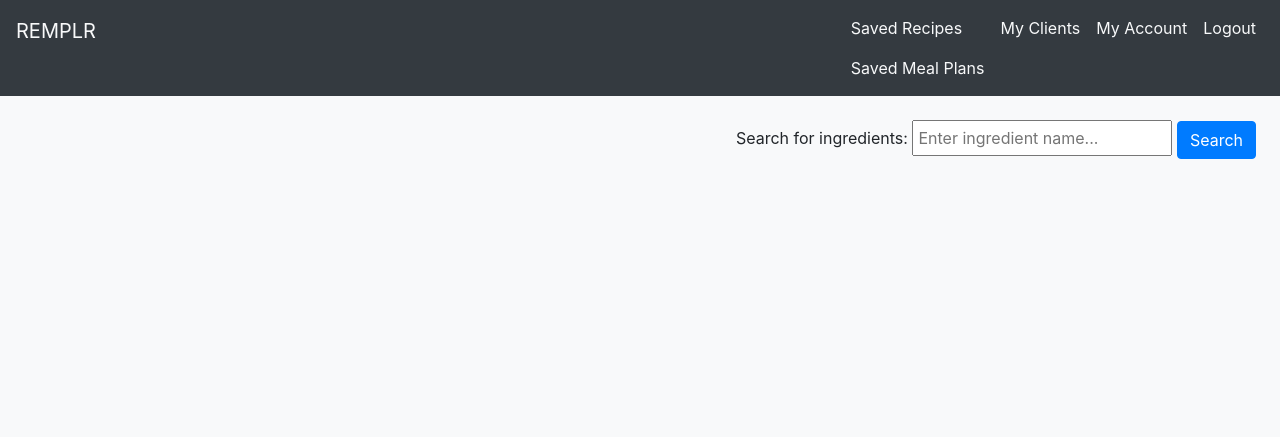
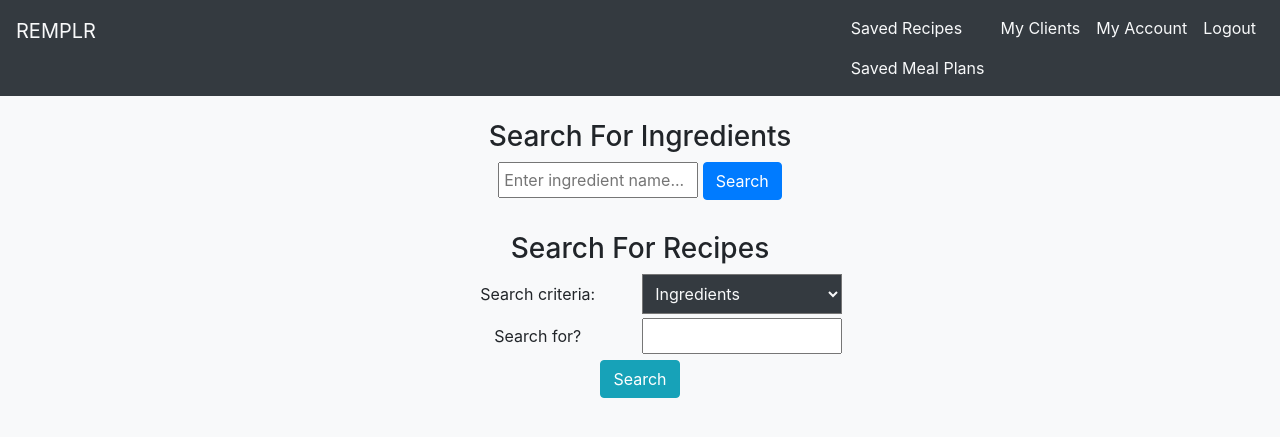
Before and after one commit to himanshuk-dev/REMPLR-1.0, a Flask app: page / in a window 1280 px wide. Shown: the top 437 px of the page. Run offline with Flask 3, Linux system fonts and the light colour scheme; the visitor is signed in with stand-in values (Sample User, id 1); tables that the repository leaves empty hold one stand-in row (values such as "Sample post").

Commit message:
adding recipe search by nutrients / ingredients

```diff
--- a/static/app.css
+++ b/static/app.css
@@ -132,7 +132,7 @@ main {
 
 /*
 ===============
-Search Results
+Ingredient Search Results
 ===============
 */
 
@@ -170,3 +170,16 @@ Search Results
 .like-button.liked {
   color: #ff9800;
 }
+
+/*
+===============
+Recipes Search Inputs/ labels
+===============
+*/
+
+label,
+input[type="text"],
+select {
+  display: inline-block;
+  width: 200px;
+}
--- a/static/app.js
+++ b/static/app.js
@@ -1,8 +1,17 @@
 const base_url = "https://api.spoonacular.com";
 let apiKey = "ac0e17f073af4388a91d75452dfa1051";
 
-// Search bar
-function search() {
-  const searchInput = document.getElementById("searchInput").value;
-  const res = `${base_url}/food/ingredients/search?query=${searchInput}&apiKey=${apiKey}`;
-}
+/** Search for Recipes on homepage **/
+// Show nutrients form when "Nutrients" option is selected
+let searchCriteria = document.getElementById("search_criteria");
+let nutrientsForm = document.getElementById("nutrients_form");
+let searchForm = document.getElementById("search_recipe_form");
+
+searchCriteria.addEventListener("change", function () {
+  if (searchCriteria.value === "nutrients") {
+    nutrientsForm.style.display = "block";
+    searchForm.style.display = "none";
+  } else {
+    nutrientsForm.style.display = "none";
+  }
+});
--- a/templates/index.html
+++ b/templates/index.html
@@ -1,13 +1,13 @@
 {% extends 'base.html' %} {% block title %}REMPLR | Replenish Your Meal{%
 endblock title %} {% block content %}
 
-<!-- Search bar -->
+<!-- Section for Ingredients Search -->
 
 {% if session['nutritionist_id'] or session['client_id']%}
 <section>
-  <div class="text-right p-2 m-3">
+  <div class="text-center p-2 m-3">
+    <h3 for="search_query">Search for ingredients</h3>
     <form method="post" action="/search/ingredients">
-      <label for="search_query">Search for ingredients:</label>
       <input
         class="p-1"
         type="text"
@@ -20,4 +20,59 @@ endblock title %} {% block content %}
   </div>
 </section>
 
+{% endif %} {% if session['nutritionist_id'] %}
+<!-- Section for Recipes search  -->
+
+<section>
+  <div class="text-center p-2 m-3">
+    <h3 for="search_query">Search for Recipes</h3>
+    <form action="/search" method="post">
+      <label for="search_criteria" class="p-1">Search criteria:</label>
+      <select
+        id="search_criteria"
+        name="search_criteria"
+        class="p-2 bg-dark text-light"
+      >
+        <option value="ingredients">Ingredients</option>
+        <option value="nutrients">Nutrients</option>
+      </select>
+      <br />
+      <div id="nutrients_form" style="display: none">
+        <label for="min_carbs" class="p-1">Minimum carbs:</label>
+        <input
+          type="text"
+          id="min_carbs"
+          name="min_carbs"
+          class="p-1"
+          placeholder="required"
+        />
+        <br />
+        <label for="max_carbs" class="p-1">Maximum carbs:</label>
+        <input
+          type="text"
+          id="max_carbs"
+          name="max_carbs"
+          class="p-1"
+          placeholder="required"
+        />
+        <br />
+        <label for="min_protein" class="p-1">Minimum protein:</label>
+        <input
+          type="text"
+          id="min_protein"
+          name="min_protein"
+          class="p-1"
+          placeholder="required"
+        />
+        <br />
+      </div>
+      <div id="search_recipe_form">
+        <label for="search_query" class="p-1">Search for?</label>
+        <input type="text" id="search_query" name="search_query" class="p-1" />
+        <br />
+      </div>
+      <button type="submit" class="btn btn-info">Search</button>
+    </form>
+  </div>
+</section>
 {% endif %} {% endblock content %}
```
